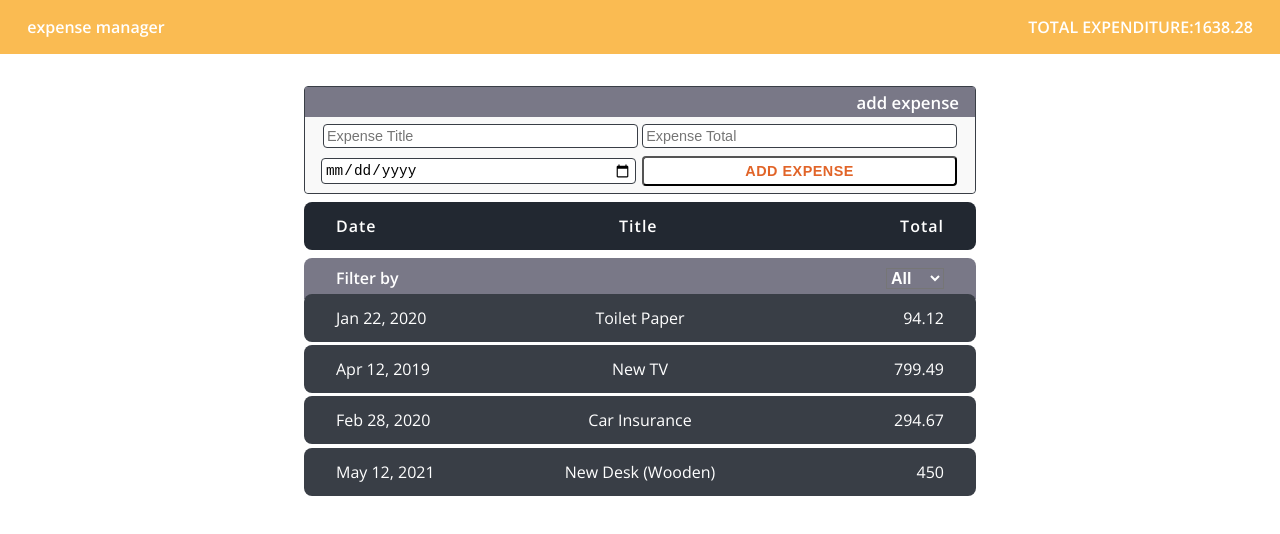
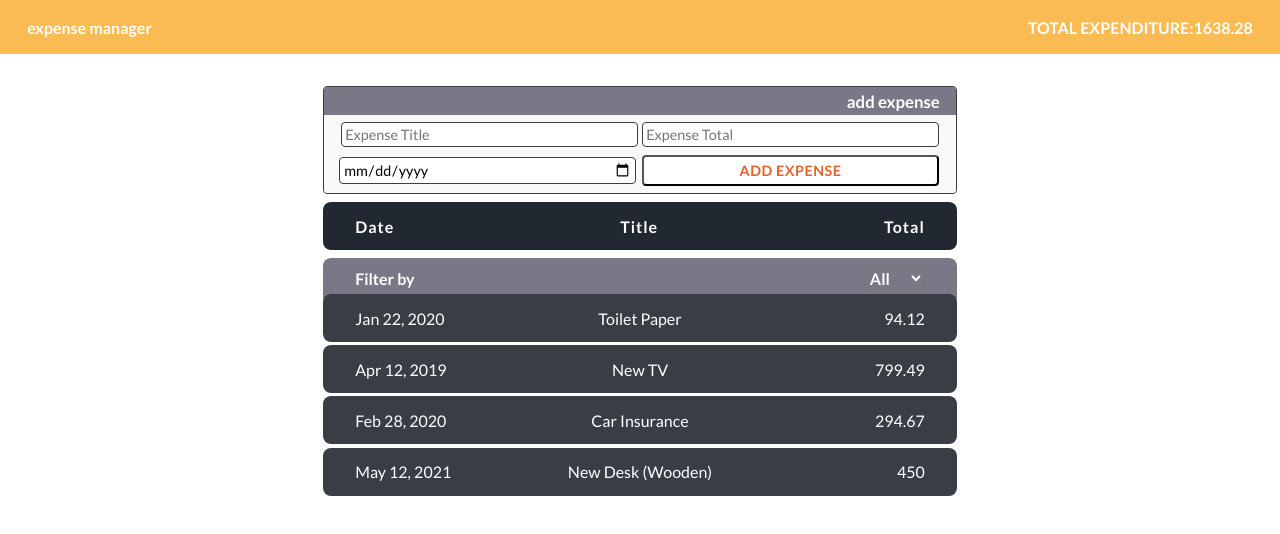
Before and after one commit to mankirats/Expense-Manager, a React (Create React App) app: page / in a window 1280 px wide. Shown: the top 534 px of the page. Built offline with nearby package versions, Linux system fonts and the light colour scheme.

Commit message:
GLobal changes removed

```diff
--- a/src/index.css
+++ b/src/index.css
@@ -1,9 +1,8 @@
-@import url("https://fonts.googleapis.com/css2?family=Open+Sans:wght@400;500;600&display=swap");
+@import url("https://fonts.googleapis.com/css2?family=Lato:wght@400;700&display=swap");
 
 body {
     margin: 0;
     color: white;
-    font-family: "Open Sans", sans-serif;
     -webkit-font-smoothing: antialiased;
     -moz-osx-font-smoothing: grayscale;
     width: 100%;
@@ -11,6 +10,7 @@ body {
 }
 
 * {
+    font-family: "Lato", sans-serif;
     box-sizing: border-box;
 }
 
```
